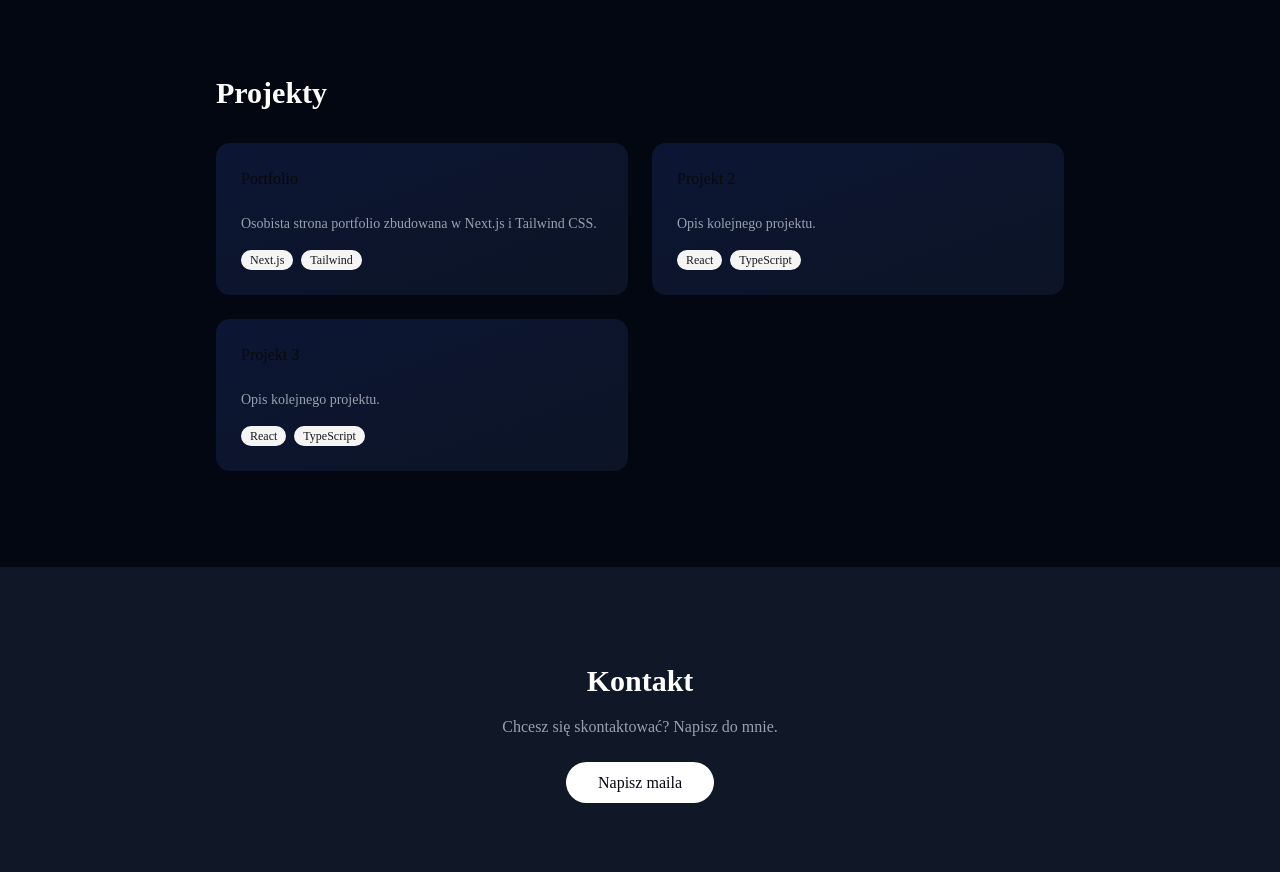
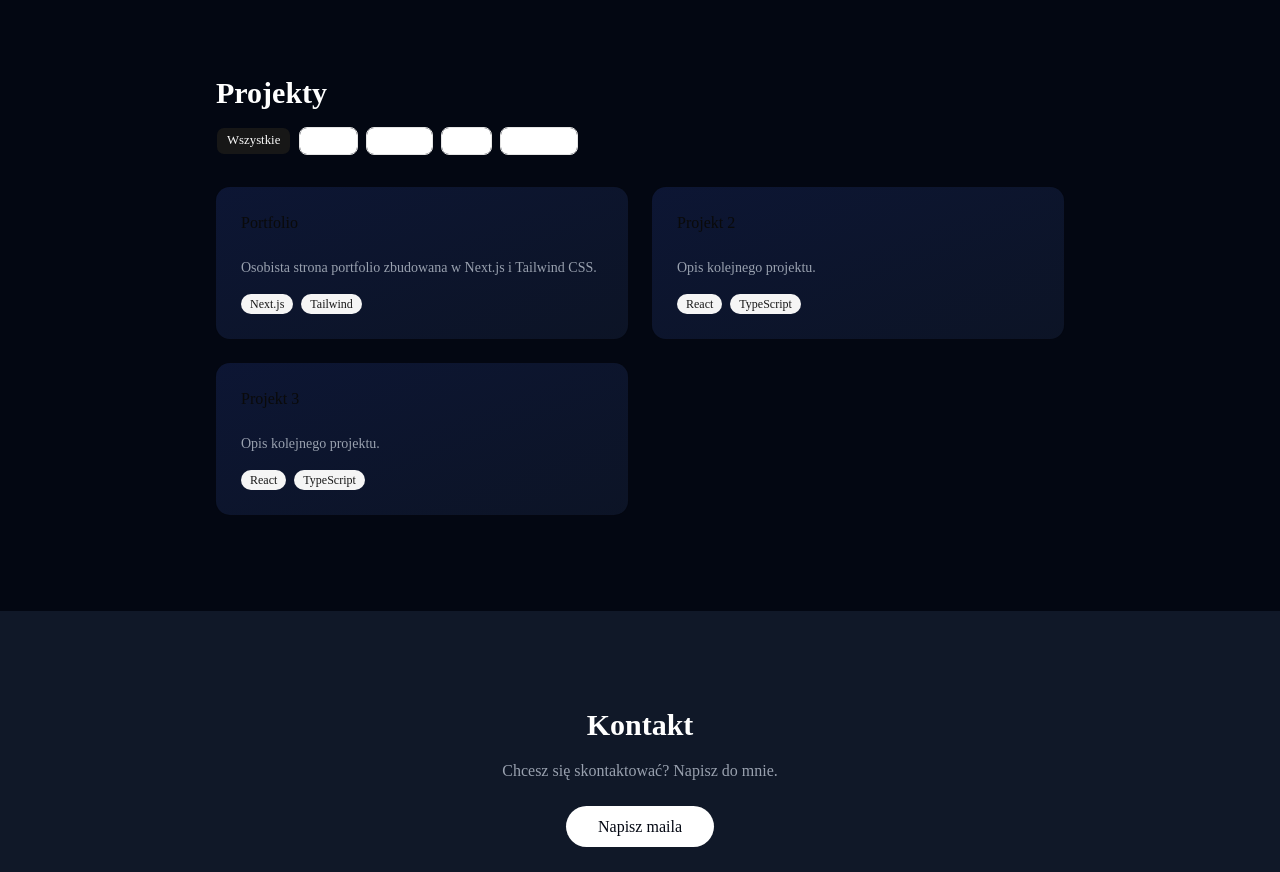
Before and after one commit to fornalbartosz3/moje-portfolio, a Next.js app: page / in a window 1280 px wide. Shown: the part 1520-2392 px from the top of the page. Built offline with nearby package versions, Linux system fonts and the light colour scheme.

Commit message:
add project filtering with useState

```diff
--- /dev/null
+++ b/app/hooks-demo/page.tsx
@@ -0,0 +1,19 @@
+"use client";
+
+import { useState } from "react";
+import { Button } from "@/components/ui/button";
+
+export default function HooksDemo() {
+  const [count, setCount] = useState(0);
+
+  return (
+    <main className="min-h-screen flex flex-col items-center justify-center gap-6">
+      <h1 className="text-4xl font-bold">{count}</h1>
+      <div className="flex gap-4">
+        <Button variant="outline" onClick={() => setCount(count - 1)}>-</Button>
+        <Button variant="outline" onClick={() => setCount(count + 1)}>+</Button>
+        <Button variant="destructive" onClick={() => setCount(0)}>Reset</Button>
+      </div>
+    </main>
+  );
+}
--- a/app/page.tsx
+++ b/app/page.tsx
@@ -34,8 +34,15 @@ import { Button } from "@/components/ui/button";
 import { Card, CardContent, CardHeader, CardTitle } from "@/components/ui/card";
 import { Badge } from "@/components/ui/badge";
 import { motion } from "framer-motion";
+import { useState } from "react";
+
 
 export default function Home() {
+  const [activeTag, setActiveTag] = useState<string | null>(null);
+
+  const filteredProjects = activeTag
+    ? projects.filter((p) => p.tags.includes(activeTag))
+    : projects;
   return (
     <main className="min-h-screen bg-gray-950 text-white">
 
@@ -134,9 +141,28 @@ export default function Home() {
   transition={{ duration: 0.6 }}
   viewport={{ once: true }}
 >
-  <h2 className="text-3xl font-bold mb-8">Projekty</h2>
+  <h2 className="text-3xl font-bold mb-4">Projekty</h2>
+<div className="flex gap-2 flex-wrap mb-8">
+  <Button
+    variant={activeTag === null ? "default" : "outline"}
+    size="sm"
+    onClick={() => setActiveTag(null)}
+  >
+    Wszystkie
+  </Button>
+  {["Next.js", "Tailwind", "React", "TypeScript"].map((tag) => (
+    <Button
+      key={tag}
+      variant={activeTag === tag ? "default" : "outline"}
+      size="sm"
+      onClick={() => setActiveTag(tag)}
+    >
+      {tag}
+    </Button>
+  ))}
+</div>
   <div className="grid md:grid-cols-2 gap-6 auto-rows-fr">
-    {projects.map((project) => (
+    {filteredProjects.map((project) => (
       <motion.div
         key={project.id}
         className="h-full"
```
